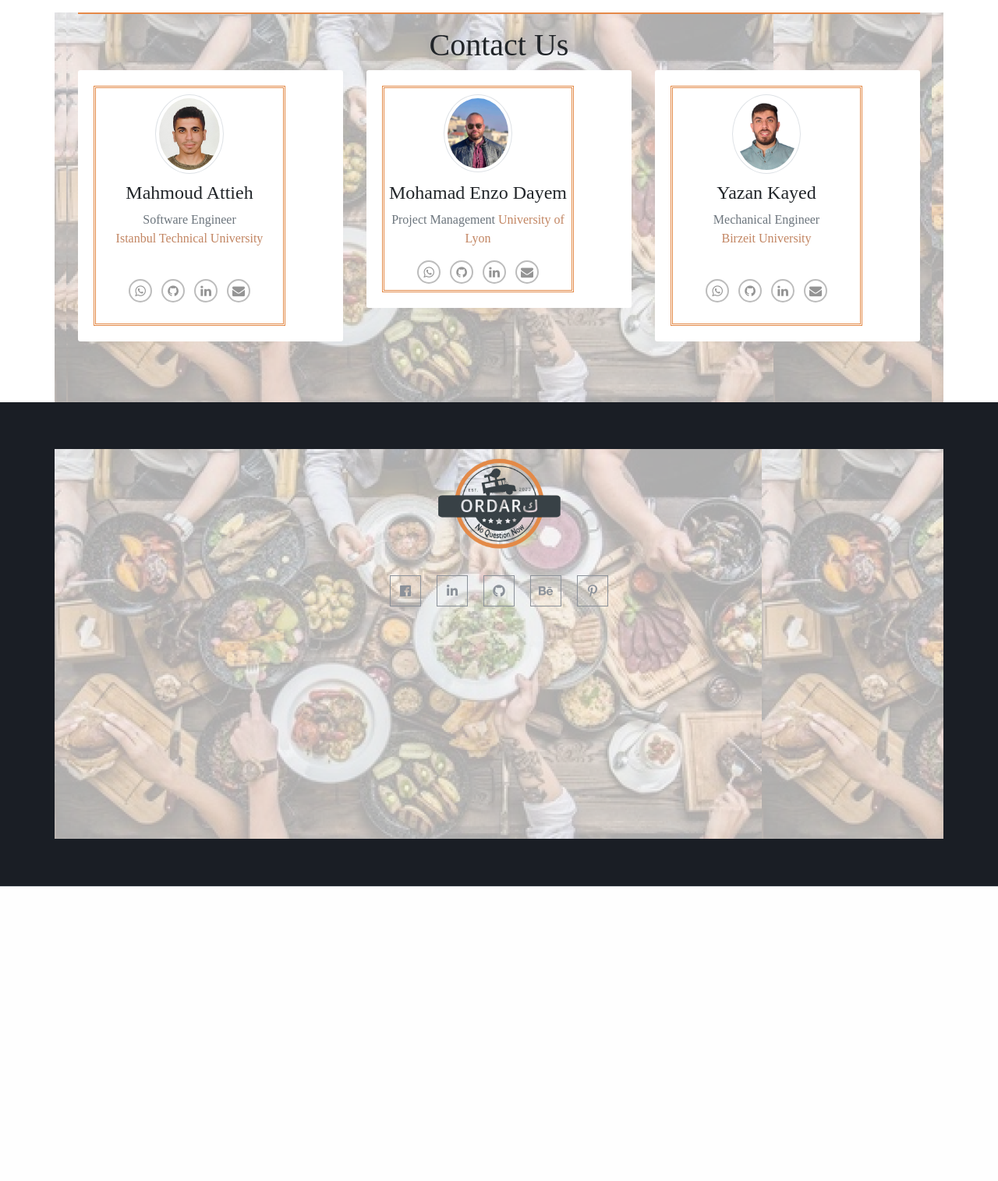
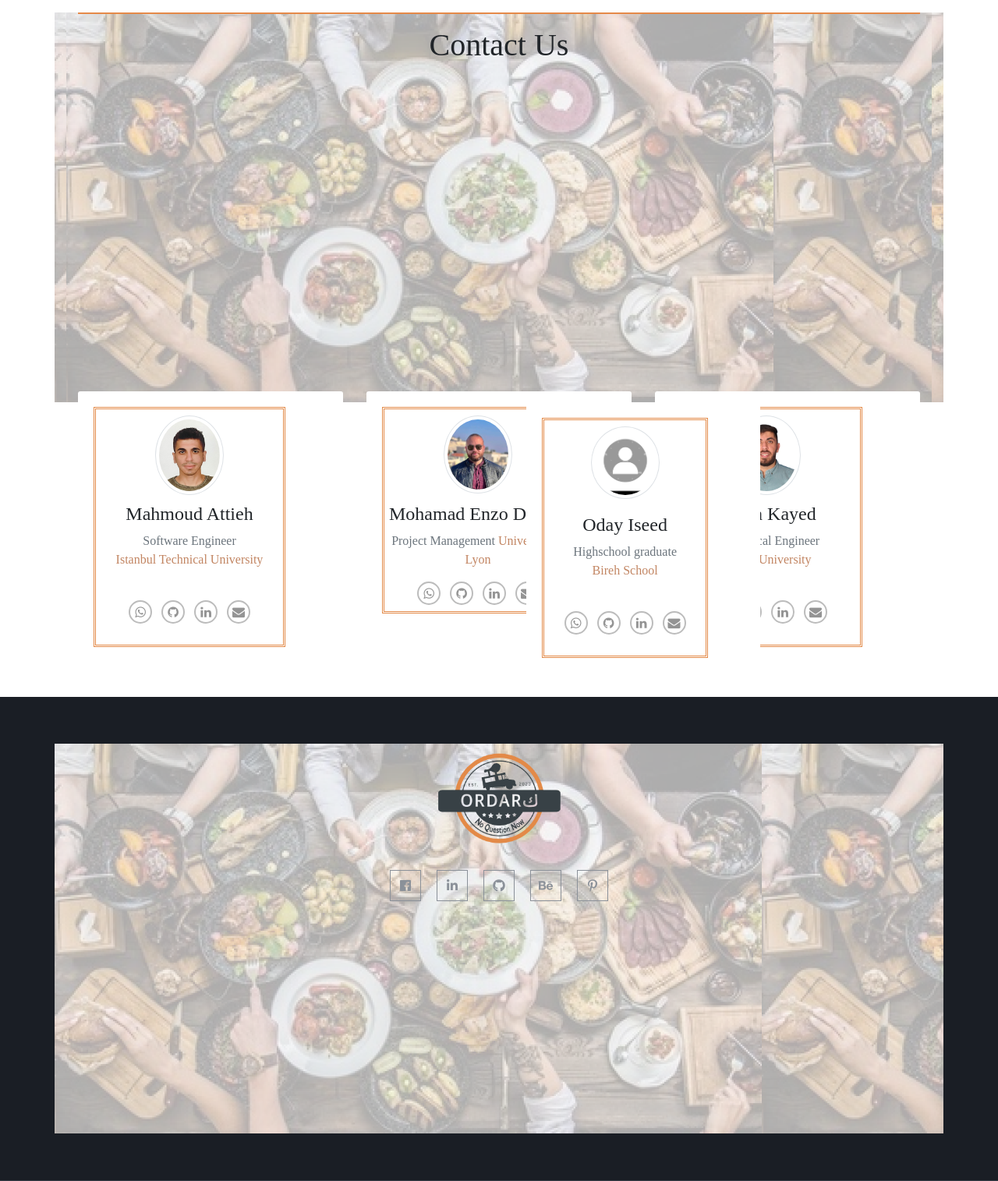
Before and after one commit to yazankayed/Order-, a Django app: page /contact in a window 1280 px wide. Shown: the part 116-1631 px from the top of the page at 78% size. Before the commit the page ends 1253 px from the top, so only its background shows below. Run offline with Django 4.2, Linux system fonts and the light colour scheme; some libraries are stand-ins or nearby versions.

Commit message:
adding avatar

```diff
--- a/MealsManagement/app_two/templates/contactus.html
+++ b/MealsManagement/app_two/templates/contactus.html
@@ -18,6 +18,11 @@
 
 
     <style>
+        #map {
+            height: 80%;
+            margin-top: 20px;
+        }
+
         .navbar-brand img {
             width: 80px;
         }
@@ -177,6 +182,7 @@
             <div class="container">
                 <hr class="border border-danger border-2 opacity-50" style="border-color:#e58948!important;">
                 <h1 class="con-us" style="text-align: -webkit-center; font-family: Bangla MN;">Contact Us</h1>
+                <div id="map"></div>
                 <div class="row">
                     <div class="col-lg-4">
                         <div class="text-center card-box">
@@ -275,6 +281,39 @@
                 </div>
             </div>
         </div>
+
+        <div style="width: 330px;margin-left: 660px;" class="col-lg-4">
+            <div class="text-center card-box">
+                <div class="member-card pt-2 pb-2"
+                    style="font-family: American Typewriter; height:308px; width: 82%; border-color: color(srgb 0.8894 0.5424 0.283); border-style: double;">
+                    <div class="thumb-lg member-thumb mx-auto"><img
+                            src='{% static "imgs/avatar.jpg" %}'
+                            class="rounded-circle img-thumbnail" alt="profile-image"></div> <br>
+                    <div class="">
+                        <h4>Oday Iseed</h4>
+                        <p class="text-muted">Highschool graduate
+                            <br><a href="#" class="text-pink"> Bireh School</a>
+                        </p>
+                    </div><br>
+                    <ul class="social-links list-inline">
+                        <li class="list-inline-item"><a title="" data-placement="top" data-toggle="tooltip"
+                                class="tooltips"
+                                href="https://api.whatsapp.com/send/?phone=%2B972568296015&text&type=phone_number&app_absent=0"
+                                data-original-title="Whatsapp"><i class="fa fa-whatsapp"></i></a></li>
+                        <li class="list-inline-item"><a title="" data-placement="top" data-toggle="tooltip"
+                                class="tooltips" href="https://github.com/Mahmoud-Attieh"
+                                data-original-title="Github"><i class="fa fa-github"></i></a></li>
+                        <li class="list-inline-item"><a title="" data-placement="top" data-toggle="tooltip"
+                                class="tooltips"
+                                href="https://www.linkedin.com/in/mahmoud-attieh-035aa6192/"
+                                data-original-title="Linkedin"><i class="fa fa-linkedin"></i></a></li>
+                        <li class="list-inline-item"><a title="" data-placement="top" data-toggle="tooltip"
+                                class="tooltips" href="m.attieh1@outlook.com" data-original-title="Email"><i
+                                    class="fa fa-envelope" aria-hidden="true"></i></a></li>
+                    </ul>
+                </div>
+            </div>
+        </div>
         <section class="contact-area" id="contact">
             <div class="container">
                 <div class="row">
@@ -326,7 +365,7 @@
             }
 
             initMap();</script>
-            <script src='https://cdnjs.cloudflare.com/ajax/libs/bootstrap/5.2.0/js/bootstrap.min.js'></script>
+        <script src='https://cdnjs.cloudflare.com/ajax/libs/bootstrap/5.2.0/js/bootstrap.min.js'></script>
 </body>
 
 </html>
```
Also changed, not shown: MealsManagement/README.md (added), MealsManagement/app_two/static/imgs/avatar.jpg (added), MealsManagement/db.sqlite3, MealsManagement/static/imgs/avatar.jpg (added).
